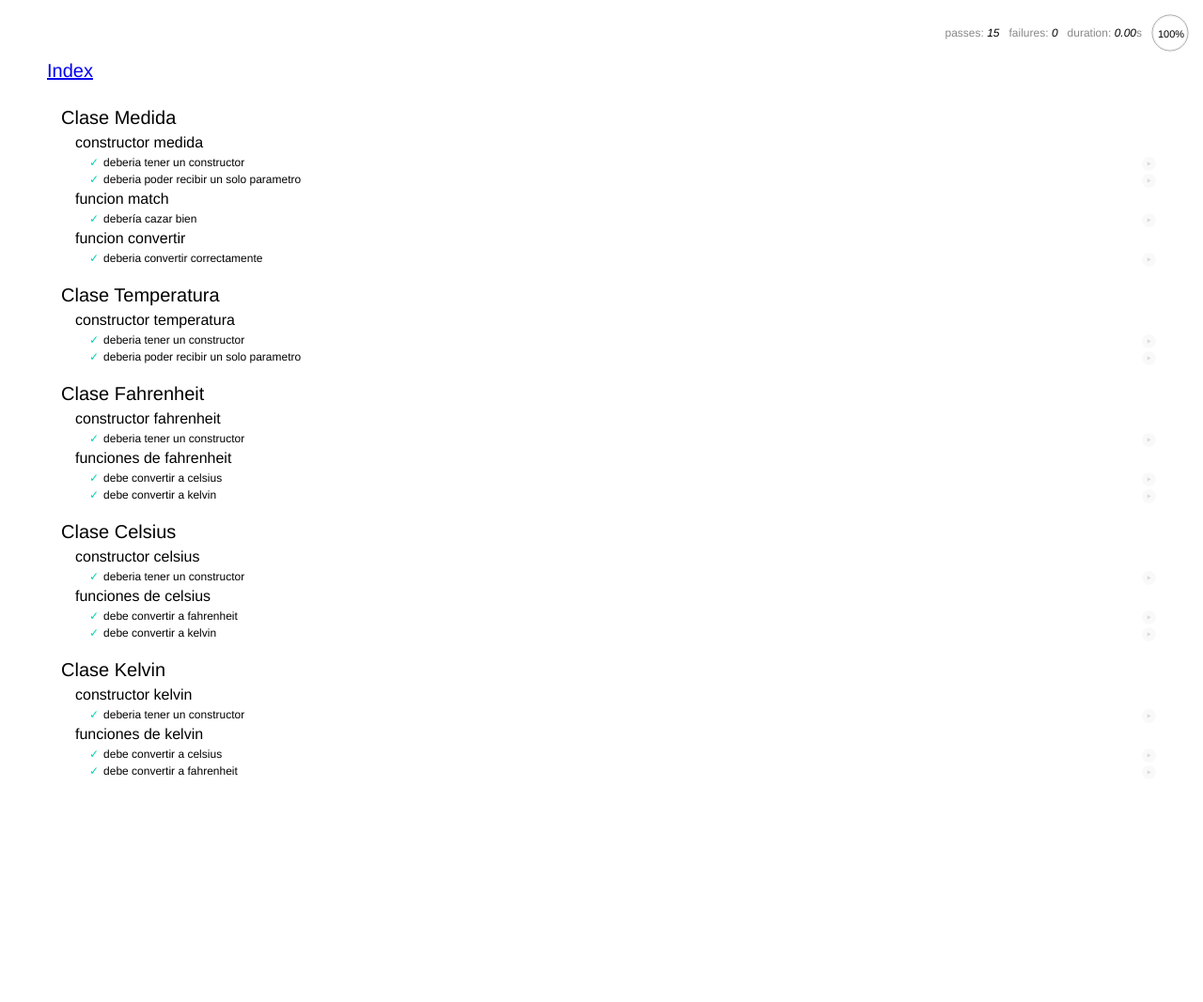
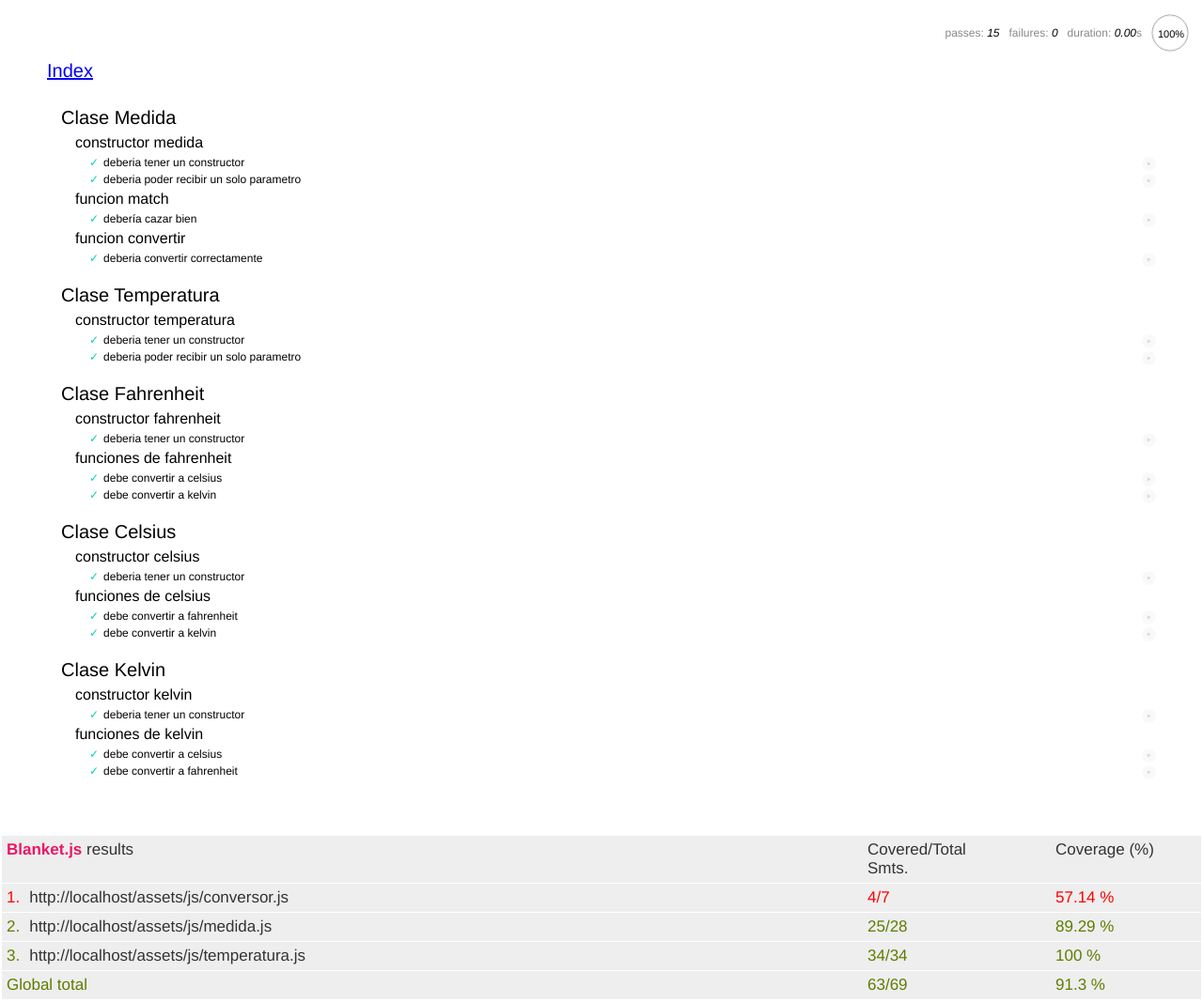
Before and after one commit to alu0100816761/mocha-y-chai-nataliealexis, a website: page test.html in a window 1280 px wide. Shown: the whole page at 94% size. Before the commit the page ends 890 px from the top, so only its background shows below. Drawn offline with Linux system fonts and the light colour scheme.

Commit message:
Añadiendo flags data-cover

```diff
--- a/test.html
+++ b/test.html
@@ -13,9 +13,9 @@
   <script src="vendor/chai.js"></script>
   <script src="vendor/blanket.min.js"
         data-cover-adapter="vendor/mocha-blanket.js" data-cover-flags="debug"></script>
-  <script src="assets/js/conversor.js"></script>
-  <script src="assets/js/medida.js"></script>
-  <script src="assets/js/temperatura.js"></script>
+  <script src="assets/js/conversor.js" data-cover></script>
+  <script src="assets/js/medida.js" data-cover></script>
+  <script src="assets/js/temperatura.js" data-cover></script>
   <script src="xregexp.js"></script>
   <script>mocha.setup('bdd')</script>
   <script src="conversor_test.js"></script>
```
